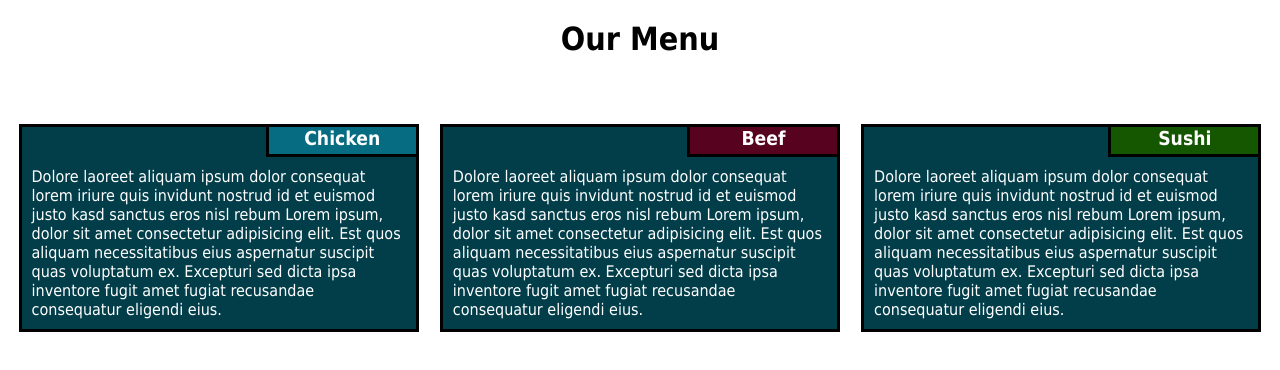
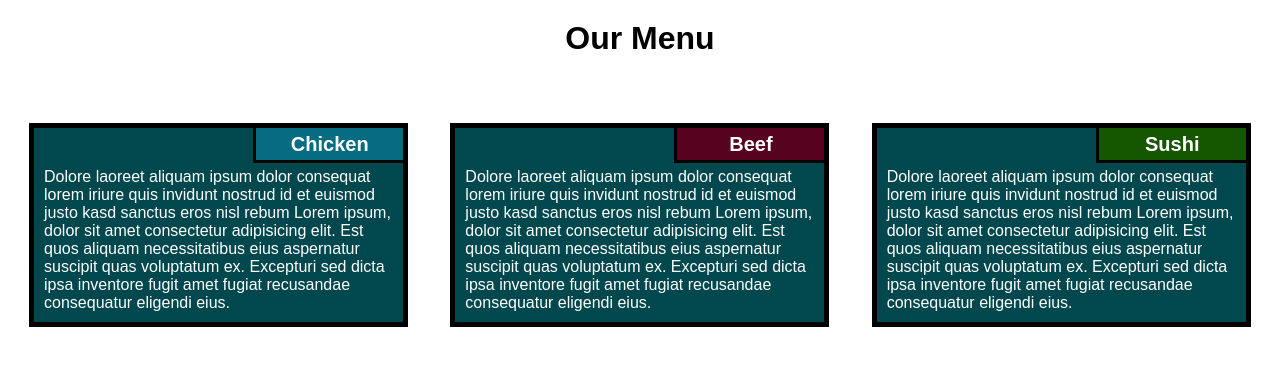
Before and after one commit to Ramuroes/coursera-test, a plain HTML site: page module2-solution/index.html in a window 1280 px wide. Drawn offline with Linux system fonts and the light colour scheme.

Commit message:
Update styles.css

```diff
--- a/module2-solution/css/styles.css
+++ b/module2-solution/css/styles.css
@@ -1,46 +1,42 @@
 * {
 	box-sizing: border-box;
-    font-family: Tahoma, sans-serif;
+	font-family: sans-serif;
 }
-h1 {
-    margin-bottom: 15px;
-    margin-bottom: 50px;
+.row{
+	width: 100%;
+}
+h1{
 	text-align: center;
+	margin-top: 50px;
+	margin-bottom: 20px;
 }
-/*simple Responsive Framework*/
-.row {
-    width: 100%
-
-}
-
 p {
     position: relative;
-    border: 3px solid black;
-    background-color: #023e4a;
-    color: white;
-    width: 95%;
+    background-color: #01484e;
+    border: 5px solid black;
+    padding-top: 40px;
+    padding-bottom: 10px;
+    padding-right: 10px;
+    padding-left: 10px;
+    width: 90%;
     margin-left: auto;
     margin-right: auto;
-    padding-top: 40px;
-    padding-bottom: 10px;
-    padding-left: 10px;
-    padding-right: 10px;
+    color: white;
 }
-
-
 .box {
-    text-align: center;
-    height: 30px;
+	height: 35px;
 	width: 150px;
 	position: absolute;
 	border: 3px solid black;
+	padding-top: 5px;
+	padding-bottom: 5px;
 	border-right: none;
     border-top: none;
     font-weight: bold;
+    text-align: center;
 	top: 0;
-    right:0;
-    font-size: 120%;
-
+	right: 0;
+	font-size: 125%;
 }
 
 #chicken {
@@ -56,11 +52,9 @@ p {
 }
 
 
-
-/*
 /*Desktop*/
-@media (min-width: 992px) {
-    .col-lg-3 {
+@media (min-width: 992px){
+	.col-lg-3{
 		float: left;
 		width: 33.33%;
 	}
@@ -70,22 +64,22 @@ p {
 	}
 }
 
-/*Tablet View*/
-@media (min-width: 768px) and (max-width:991px) {
-    .col-md-2 {
-    float: left;
-    width: 50%;
-}
+
+/*Tablet*/
+@media (min-width: 768px) and (max-width: 991px){
 	h1{
 	    margin-top: 35px;
 		margin-bottom: 35px;
 	}
-    .col-md-1 {
+	.col-md-2{
+		width: 50%;
 		float: left;
+	}
+	.col-md-1{
 		width: 100%;
+		clear: left;
 	}
 	.col-md-1 p{
 		width: 95%;
-    clear: left;
 	}
 }
```
Lines whose indentation alone changed are shown as unchanged.
